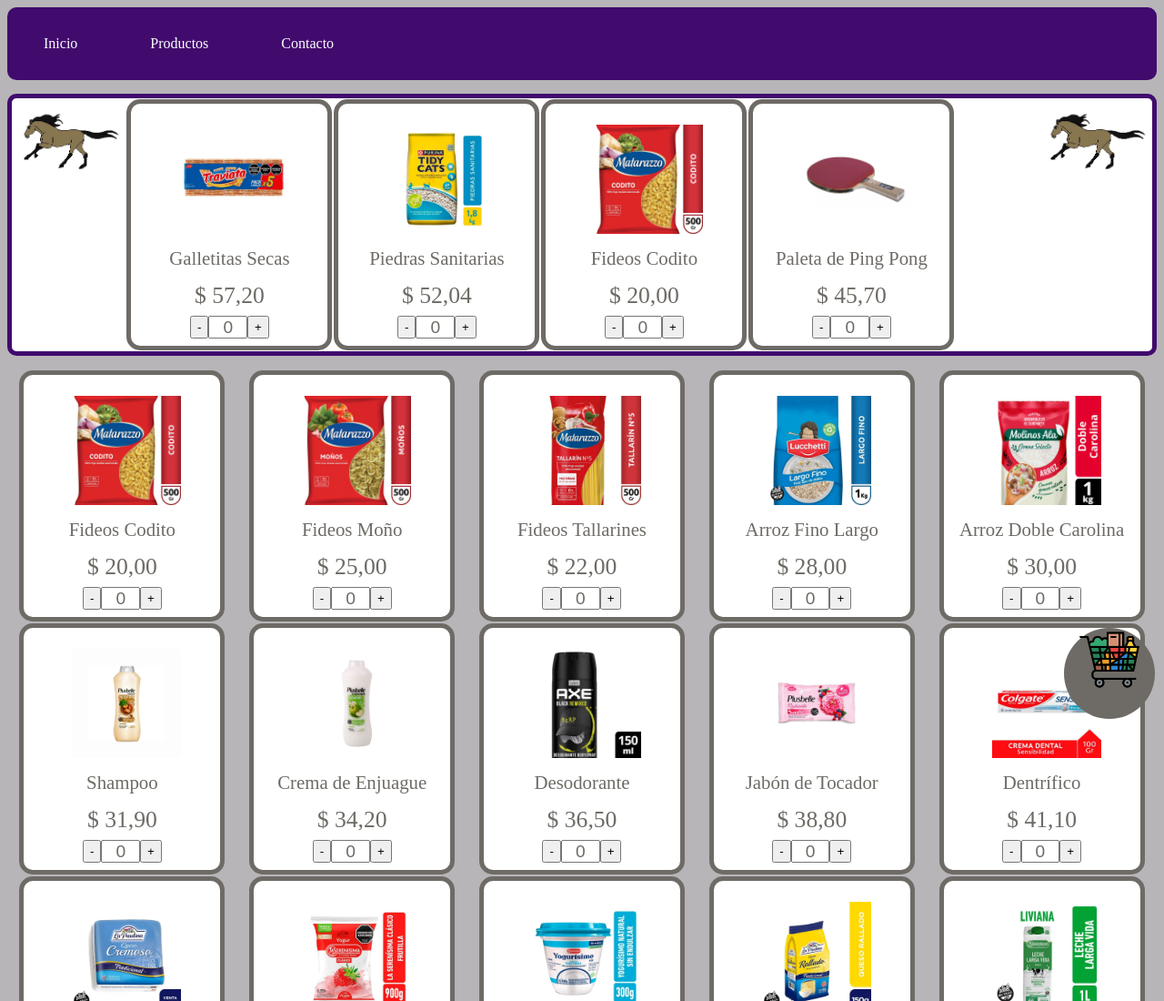
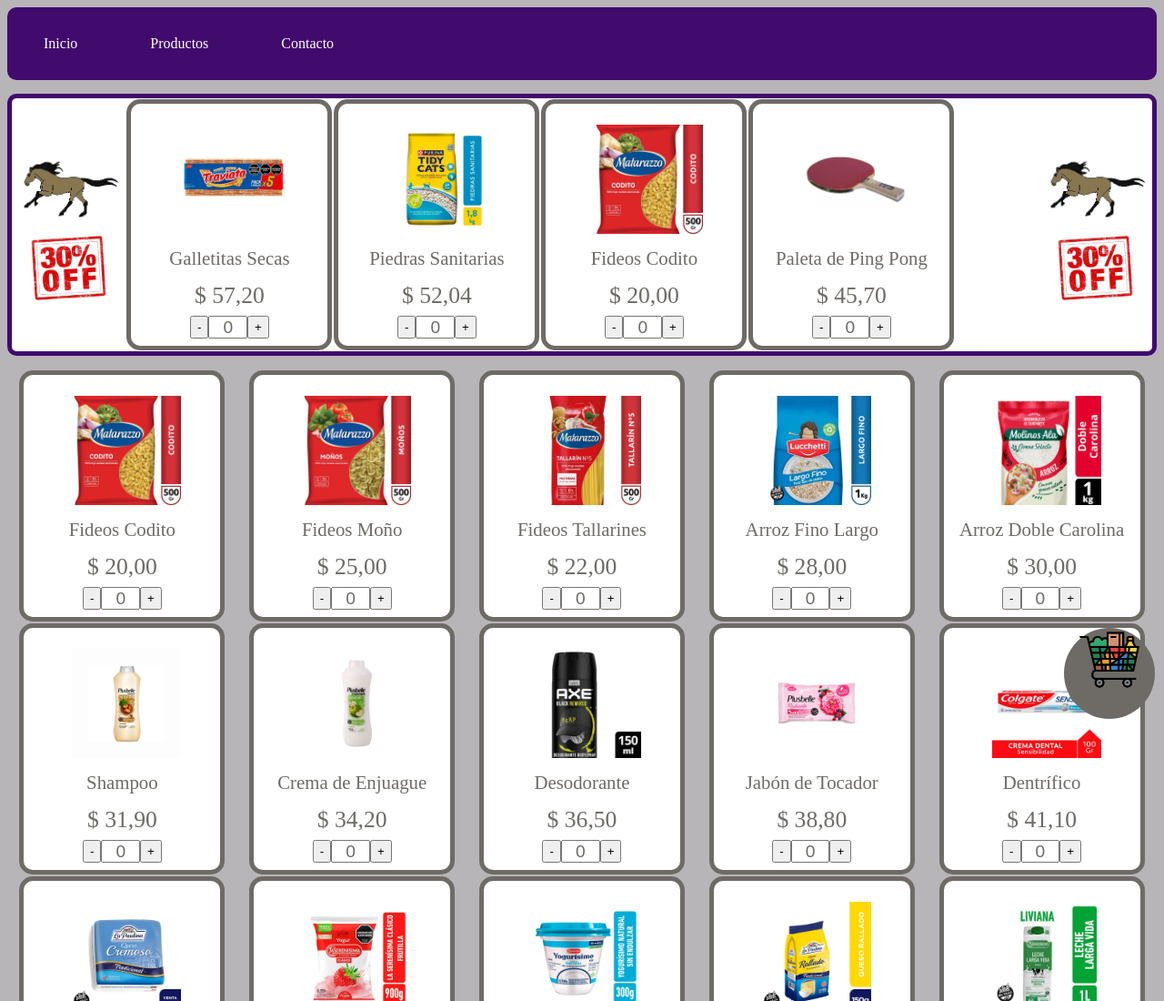
Before and after one commit to galottit/tp-final, a plain HTML site: page html/productos.html in a window 1280 px wide. Shown: the top 1100 px of the page at 91% size. Drawn offline with Linux system fonts and the light colour scheme.

Commit message:
coloqué una imagen de 30%off

```diff
--- a/CSS/productos.css
+++ b/CSS/productos.css
@@ -147,14 +147,19 @@ input[type=number] {
     width: 80%;
 }
 
-#gifCaballo {
+.gifCaballo {
     display: flex;
-    background-image: url("../imagenes/caballoGalopando.gif");
-    background-size: contain;
+    flex-direction: column;
     background-repeat: no-repeat;
     width: 10%;
-    height: 100%;
-    align-items:
+    align-items: center;
+    justify-content: center;
+
+}
+
+.gifCaballo img {
+    width: 100%;
+    object-fit: contain;
 }
 .promociones {
     display: flex;
--- a/html/productos.html
+++ b/html/productos.html
@@ -20,8 +20,9 @@
     <div class="promociones">
 
         <div class="promocionesProductos">
-            <div id="gifCaballo">
-
+            <div class="gifCaballo">
+                <img src="../imagenes/caballoGalopando.gif" alt="Caballo galopando">
+                <img src="../imagenes/30descuento.jpg" alt="30% de descuento">
             </div>
             <section class="seccionPromociones">
                 <template id="promociones">
@@ -41,8 +42,9 @@
                     </div>
                 </template>
             </section>
-            <div id="gifCaballo">
-
+            <div class="gifCaballo">
+                <img src="../imagenes/caballoGalopando.gif" alt="Caballo galopando">
+                <img src="../imagenes/30descuento.jpg" alt="30% de descuento">
             </div>
         </div>
 
```
Also changed, not shown: imagenes/30descuento.jpg (added).
